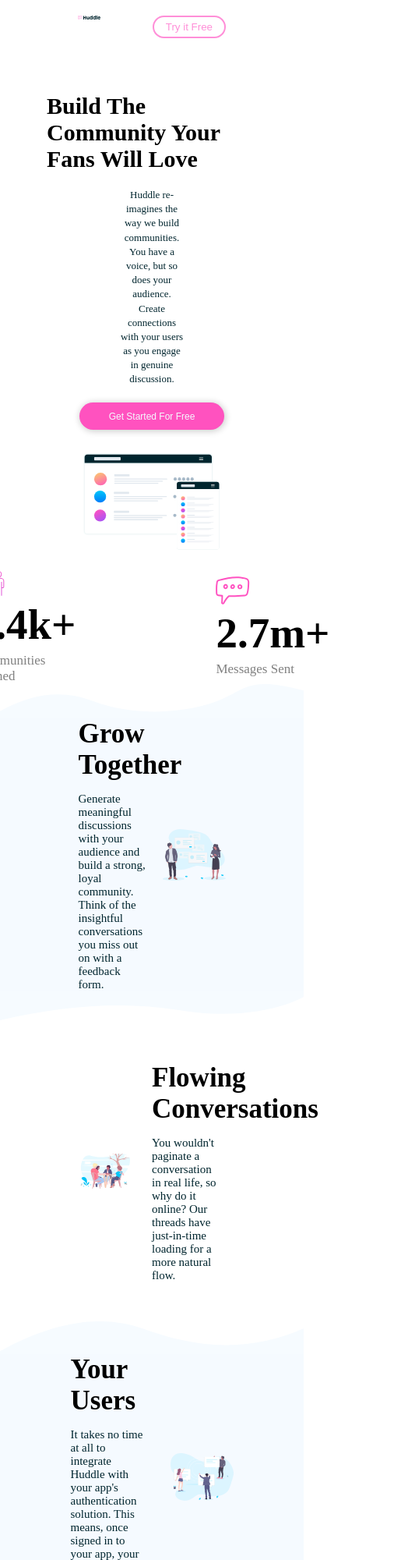
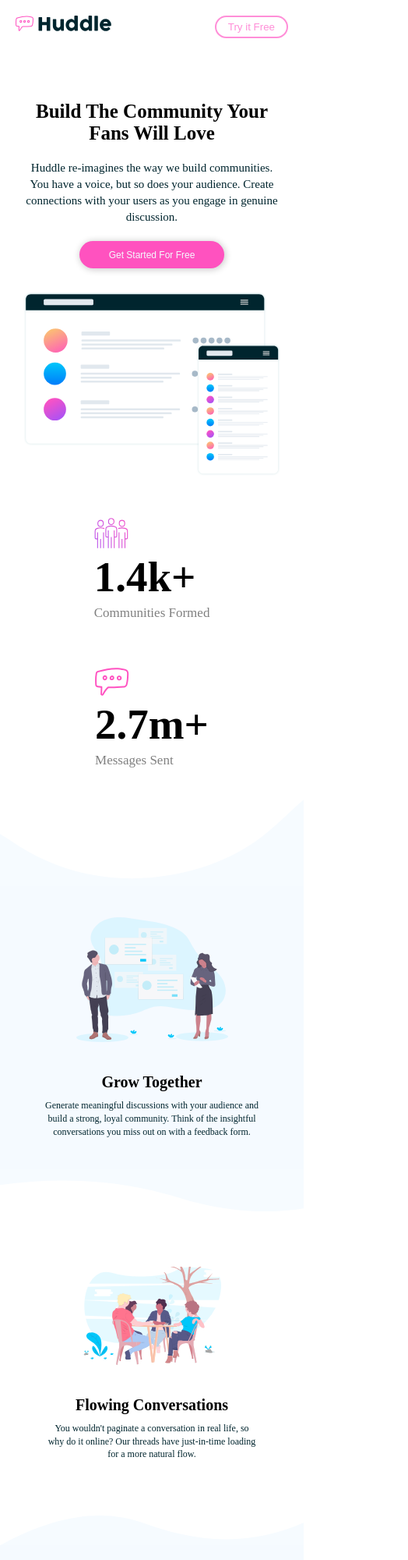
Before and after one commit to obim0374/Huddle-2, a plain HTML site: page huddle2.html in a window 390 px wide. Shown: the top 2000 px of the page at 78% size, 524 px wide, since content can reach past the window. Drawn offline with nearby package versions, Linux system fonts and the light colour scheme.

Commit message:
responsiveness

```diff
--- a/Css/huddle2.css
+++ b/Css/huddle2.css
@@ -32,7 +32,6 @@ nav button {
     padding: 5px 15px;
     background-color: white;
     border-radius: 40px;
-    border-color: var(--Light-Pink);
     border: 2px solid var(--Light-Pink);
 }
 
@@ -163,8 +162,20 @@ nav button a {
     flex-direction: column;
 }
 
-.sect-holder1 img {
+.top-desktop1 , .bottom-desktop1{
     width: 100%;
+}
+
+.top-mobile1, .bottom-mobile1 {
+    display: none;
+}
+
+.top-desktop2, .bottom-desktop2 {
+    width: 100%;
+}
+
+.top-mobile2, .bottom-mobile2 {
+    display: none;
 }
 
 
@@ -316,11 +327,15 @@ nav button a {
     font-size: 12px;
 }
 
-.footer-background img {
+.footer-top-desktop {
     display: block;
     width: 100%;
     margin-top: 80px;
     margin-bottom: -10px;
+}
+
+.footer-top-mobile {
+    display: none;
 }
 
 .main-footer {
@@ -395,7 +410,7 @@ nav button a {
 .footer-part2 {
     display: flex;
     flex-direction: column;
-    gap: 15px;
+    gap: 20px;
 }
 
 
@@ -434,3 +449,272 @@ nav button a {
     text-decoration: none;
     color: var(--Very-Pale-Blue);
 }
+
+
+@media screen  and (max-width: 467px) {
+   nav {
+        display: flex;
+        flex-direction: row;
+        align-items: start;
+        justify-content: space-between;
+        padding: 20px 20px 60px;
+    }
+
+    nav img {
+        width: 35%;
+    }
+
+
+    .hero-section{
+        padding: 20px 30px;
+        margin-bottom: 30px;
+    }
+
+    .hero-sec-txt {
+        display: flex;
+        flex-direction: column;
+        align-items: center;
+        gap: 20px;
+    }
+
+
+    .hero-section h1 {
+        font-size: 25px;
+        width: 100;
+        text-align: center;
+    }
+
+    .hero-section p {
+        font-size: 15px;
+        color: var(--Very-Dark-Cyan);
+        width: 100%;
+        text-align: center;
+        line-height: 1.4;
+    }
+
+    .sec-part1{
+        width: 100%;
+        margin: 0px auto;
+        justify-content: center;
+    }
+
+
+    .section-1 {
+        display: flex;
+        flex-direction: column;
+        align-items: center;
+        gap: 60px;
+        margin-bottom: 40px;
+    }
+
+
+
+    .section-2 {
+        display: flex;
+        flex-direction: column;
+        gap: 70px;
+        margin-bottom: 30px;
+    }
+
+
+    .top-desktop1, .bottom-desktop1, .top-desktop2, .bottom-desktop2 , .footer-top-desktop{
+        display: none;
+    }
+
+    .top-mobile1, .bottom-mobile1, .top-mobile2, .bottom-mobile2, .footer-top-mobile{
+        display: block;
+        width: 100%;
+    }
+
+    .grow-together {
+        display: flex;
+        flex-direction: column-reverse;
+        gap: 40px;
+        padding: 40px 0px;
+        width: 100%;
+    }
+
+    .grow-together img {
+        width: 50%;
+    }
+    .grow-txt {
+        display: flex;
+        flex-direction: column;
+        align-items: center;
+        gap: 10px;
+        width: 80%;
+    }
+
+    .grow-txt h1 {
+        text-align: center;
+        font-size: 20px;
+    }
+
+    .grow-txt p {
+        font-size: 12px;
+        width: 90%;
+        color: var(--Very-Dark-Cyan);
+        text-align: center;
+        line-height: 1.4;
+    }
+
+
+    .sect-holder2 {
+        display: flex;
+        flex-direction: column;
+        align-items: center;
+        padding: 0 0px;
+        gap: 40px;
+    }
+
+    .flowing-img {
+        display: flex;
+        flex-direction: column;
+        align-items: center;
+        width: 65%;
+    }
+
+    .flowing-txt {
+        display: flex;
+        flex-direction: column;
+        align-items: center;
+        gap: 10px;
+        width: 80%;
+    }
+
+    .flowing-txt h1 {
+        text-align: center;
+        font-size: 20px;
+    }
+
+    .flowing-txt p {
+        font-size: 12px;
+        width: 87%;
+        color: var(--Very-Dark-Cyan);
+        text-align: center;
+        line-height: 1.4;
+    }
+
+
+
+    .your-user {
+        display: flex;
+        flex-direction: column-reverse;
+        gap: 40px;
+        padding: 40px 0px;
+        width: 100%;
+    }
+
+    .your-user img {
+        width: 50%;
+    }
+    .users-txt {
+        display: flex;
+        flex-direction: column;
+        align-items: center;
+        gap: 10px;
+        width: 80%;
+    }
+
+    .users-txt h1 {
+        text-align: center;
+        font-size: 20px;
+    }
+
+    .users-txt p {
+        font-size: 12px;
+        width: 87%;
+        color: var(--Very-Dark-Cyan);
+        text-align: center;
+        line-height: 1.4;
+    }
+
+
+    .section-5 {
+        display: flex;
+        flex-direction: column;
+        align-items: center;
+        gap: 20px;
+        margin-bottom: 120px;
+    }
+
+    .section-5 h1 {
+        font-size: 20px;
+        font-weight: 800;
+        text-align: center;
+        width: 80%;
+
+    }
+
+    .main-footer {
+        display: flex;
+        flex-direction: column-reverse;
+        align-items: center;
+        gap: 70px;
+        padding: 50px 0px 50px;
+        background-color: var(--Very-Dark-Cyan);
+        margin-top: -10px;
+    }
+
+    .footer-part2 {
+        width: 70%;
+        margin: 0, auto;
+    }
+
+    .footer-part2 h1 {
+        font-size: 20px;
+        color: var(--Very-Pale-Blue);
+    }
+
+    .footer-part2 p {
+        font-size: 13px;
+        color: var(--Very-Pale-Blue);
+        width: 100%;
+        line-height: 1.5;
+
+    }
+
+    .subscribe {
+        display: flex;
+        flex-direction: column;
+        align-items: end;
+        gap: 15px;
+
+    }
+
+    .input {
+        width: 100%;
+        padding: 10px;
+        border-radius: 5px;
+    }
+
+    .subscribe button {
+        padding: 10px 15px;
+        background-color: var(--Pink);
+        border-radius: 3px;
+        border: none;
+        width: 40%;
+    }
+
+    .footer-part1 {
+        display: flex;
+        flex-direction: column;
+        align-self: center;
+        gap: 30px;
+        width: 77%;
+    }
+
+    .footer-part1-img img {
+        width: 50%;
+        filter: brightness(0) invert(1);
+    }
+
+
+    .footer-part1-txt p {
+        font-size: 13px;
+        width: 100%;
+        color: var(--Very-Pale-Blue);
+        line-height: 1.5;
+    }
+
+}
--- a/huddle2.html
+++ b/huddle2.html
@@ -46,7 +46,8 @@
         <section class="section-2">
             <div class="sect-holder1">
                 <div class="sec-2-img">
-                    <img src="/Resources/images/bg-section-top-desktop-1.svg" alt="">
+                    <img src="/Resources/images/bg-section-top-desktop-1.svg" alt="" class="top-desktop1">
+                    <img src="/Resources/images/bg-section-top-mobile-1.svg" alt="" class="top-mobile1">
                 </div>
 
                 <div class="grow-together">
@@ -58,7 +59,9 @@
                 </div>
 
                 <div class="sec-2-img">
-                    <img src="/Resources/images/bg-section-bottom-desktop-1.svg" alt="">
+                    <img src="/Resources/images/bg-section-bottom-desktop-1.svg" alt="" class="bottom-desktop1">
+                    <img src="/Resources/images/bg-section-bottom-mobile-1.svg" alt="" class="bottom-mobile1">
+
                 </div>
             </div>
 
@@ -75,7 +78,8 @@
 
             <div class="sect-holder3">
                 <div class="sec-4-img">
-                    <img src="/Resources/images/bg-section-top-desktop-2.svg" alt="">
+                    <img src="/Resources/images/bg-section-top-desktop-2.svg" alt="" class="top-desktop2">
+                    <img src="/Resources/images/bg-section-top-desktop-2.svg" alt="" class="top-mobile2">
                 </div>
 
                 <div class="your-user">
@@ -87,7 +91,8 @@
                 </div>
 
                 <div class="sec-4-img">
-                    <img src="/Resources/images/bg-section-bottom-desktop-2.svg" alt="">
+                    <img src="/Resources/images/bg-section-bottom-desktop-2.svg" alt="" class="bottom-desktop2">
+                    <img src="/Resources/images/bg-section-bottom-mobile-2.svg" alt="" class="bottom-mobile2">
                 </div>
             </div>
 
@@ -102,7 +107,8 @@
     <footer>
         <div>
             <div class="footer-background">
-                <img src="/Resources/images/bg-footer-top-desktop.svg" alt="">
+                <img src="/Resources/images/bg-footer-top-desktop.svg" alt="" class="footer-top-desktop">
+                <img src="/Resources/images/bg-footer-top-mobile.svg" alt="" class="footer-top-mobile">
             </div>
 
             <div class="main-footer">
@@ -137,7 +143,7 @@
                     <h1>NEWSLETTER</h1>
                     <p>To recieve tips on how to grow your community, sign up to our weekly newsletter. We’ll never send you spam or pass on your email address</p>
                     <div class="subscribe">
-                        <input type="text">
+                        <input type="text" class="input">
                         <button><a href="">Subscribe</a></button>
                     </div>
                 </div>
```
